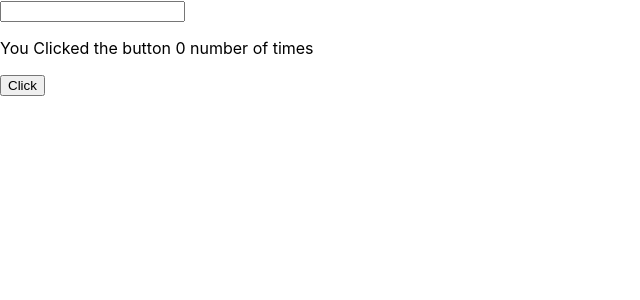
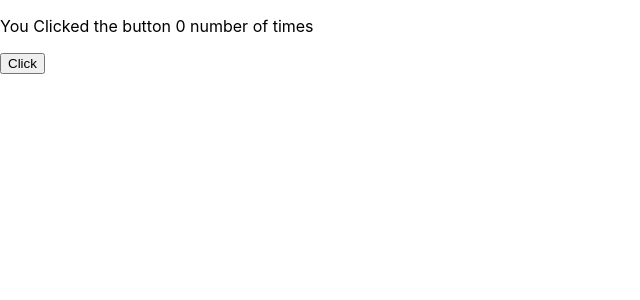
Before and after one commit to harsh007fc/Hooks_In_React, a React (Create React App) app: page / in a window 1280 px wide. Shown: the top 300 px of the page, without its empty margins (0-640 px from the left). Built offline with nearby package versions, Linux system fonts and the light colour scheme.

Commit message:
useeffect ka 2nd variation dekh liya

```diff
--- a/src/App.js
+++ b/src/App.js
@@ -1,12 +1,14 @@
 
 import Us from "./UseState/Us";
 import Ue1 from "./UseEffect/Ue1";
+import Ue2 from "./UseEffect/Ue2";
 function App() {
   return (
     <>
     {/* <h1>Hello</h1> */}
-    <Us/>
-    <Ue1/>
+    {/* <Us/> */}
+    {/* <Ue1/> */}
+    <Ue2></Ue2>
     </>
   );
 }
--- /dev/null
+++ b/src/UseEffect/Ue2.js
@@ -0,0 +1,28 @@
+import React,{useEffect,useState} from 'react'
+
+
+//2nd variation of useeffect
+//component did mount
+//here dependency array is present
+//empty dependency array
+function Ue2() {
+    console.log('render');
+    useEffect(()=>{
+        console.log('useEffect');
+        document.title=`clicked ${count} times`
+        //empty array se useeffect sirf first time chalega
+        //isiliye title mein koi change nhi ayega kyunki useeffect render wale function k baad chalta hai toh jab chalega tb state 0 hogi doosri baar kbhi chalega hi nhi bs isliye title mein number change hi nhi hoga
+    },[])
+    let [count,setCount] = useState(0);
+    console.log("pehle");
+    return (
+        <div>
+            <div>
+            <p>You Clicked the button {count} number of times</p>
+            <button onClick={()=>{setCount(count+1)}}>Click</button>
+        </div>
+        </div>
+    )
+}
+
+export default Ue2
```
